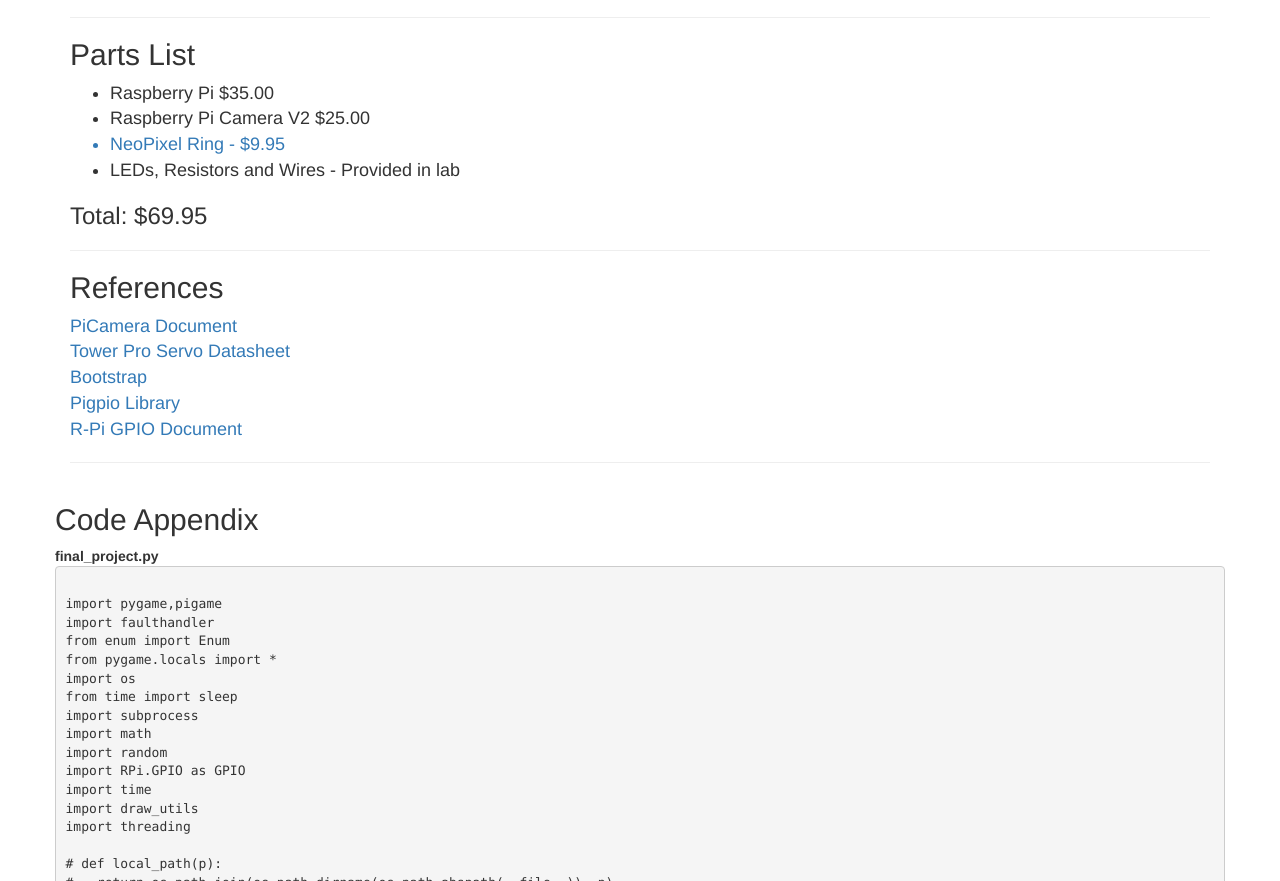
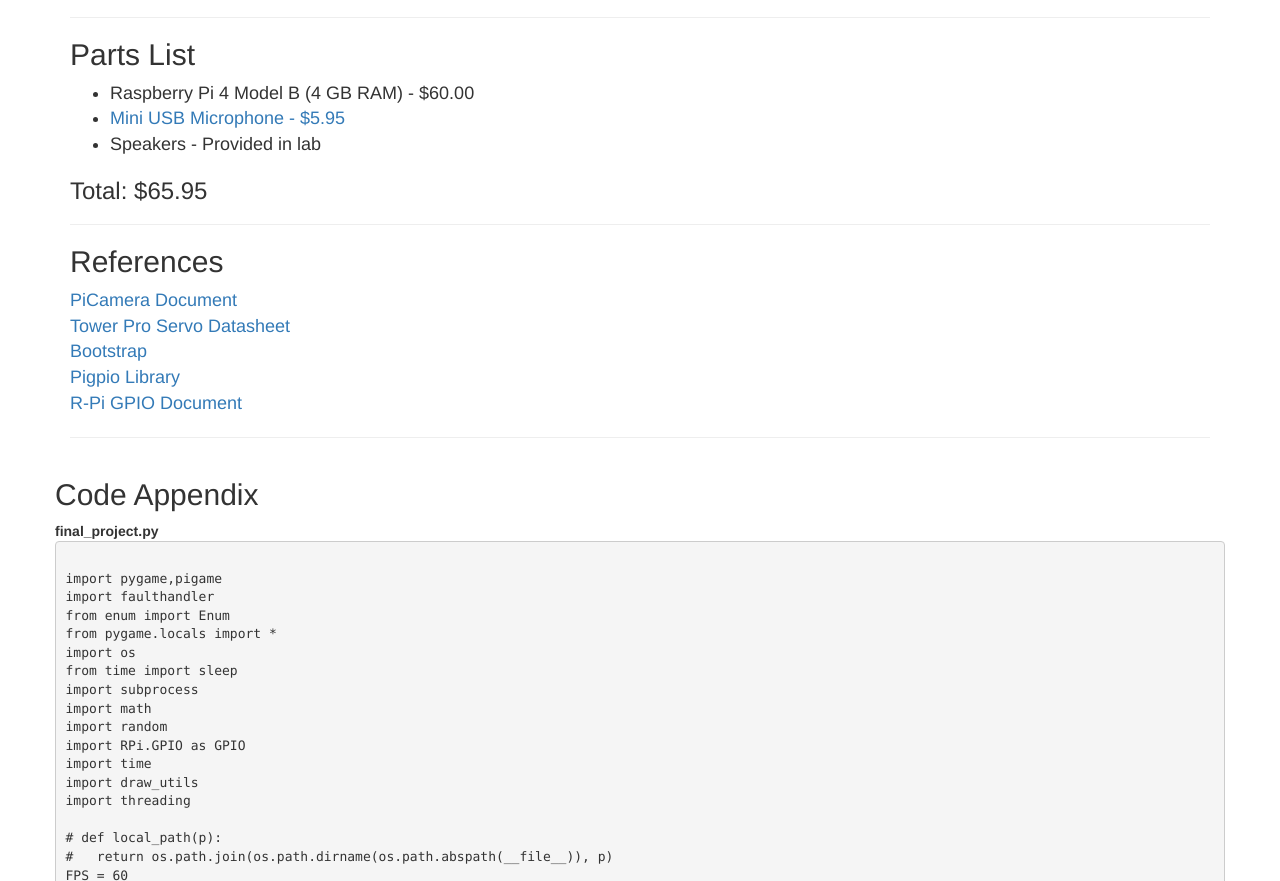
Before and after one commit to DanielWahab156/ECE5725-Website, a plain HTML site: page index.html in a window 1280 px wide. Shown: the part 3284-4165 px from the top of the page. Drawn offline with nearby package versions, Linux system fonts and the light colour scheme.

Commit message:
Add parts list

```diff
--- a/index.html
+++ b/index.html
@@ -293,14 +293,15 @@
       <div style="font-size: 18px">
         <h2>Parts List</h2>
         <ul>
-          <li>Raspberry Pi $35.00</li>
-          <li>Raspberry Pi Camera V2 $25.00</li>
-          <a href="https://www.adafruit.com/product/1463">
-            <li>NeoPixel Ring - $9.95</li>
-          </a>
-          <li>LEDs, Resistors and Wires - Provided in lab</li>
+          <li>Raspberry Pi 4 Model B (4 GB RAM) - $60.00</li>
+          <li>
+            <a href="https://www.adafruit.com/product/3367">
+              Mini USB Microphone - $5.95
+            </a>
+          </li>
+          <li>Speakers - Provided in lab</li>
         </ul>
-        <h3>Total: $69.95</h3>
+        <h3>Total: $65.95</h3>
       </div>
       <hr />
       <div style="font-size: 18px">
```
